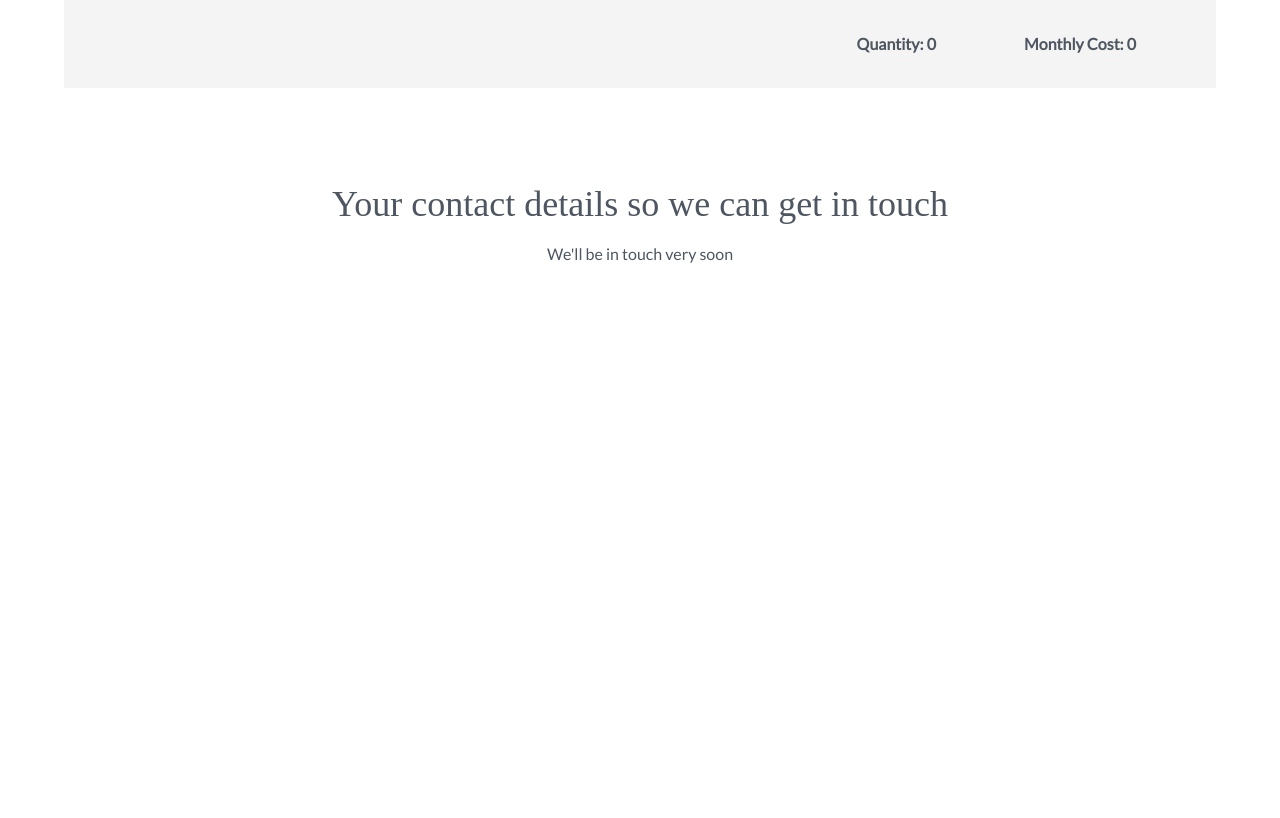
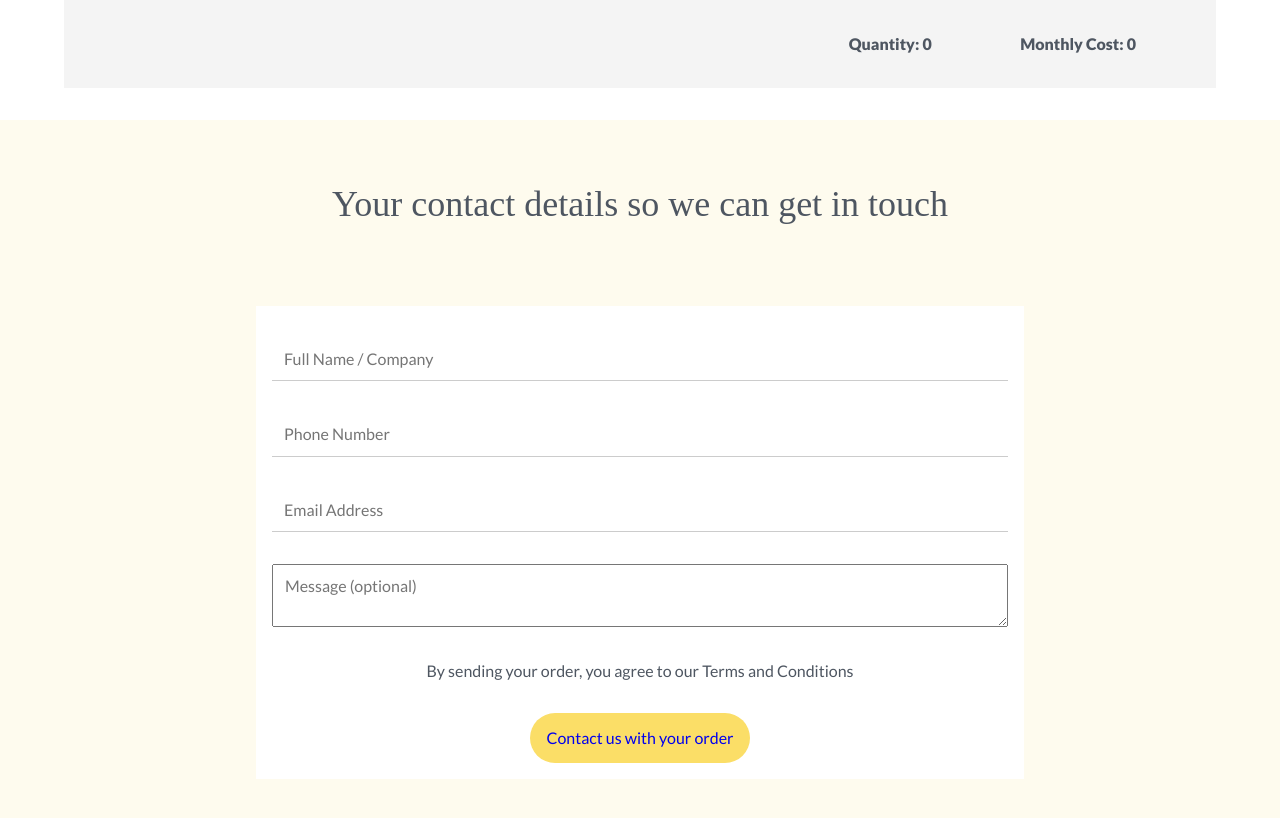
Before and after one commit to livepattern/pattern-client, a React (Create React App) app: page /order in a window 1280 px wide. Shown: the part 640-1458 px from the top of the page. Before the commit the page ends 970 px from the top, so only its background shows below. Built offline with nearby package versions, Linux system fonts and the light colour scheme.

Commit message:
Build form

```diff
--- a/package.json
+++ b/package.json
@@ -4,6 +4,7 @@
   "private": true,
   "dependencies": {
     "classnames": "^2.2.6",
+    "normalize.css": "^8.0.0",
     "react": "^16.5.1",
     "react-dom": "^16.5.1",
     "react-router-dom": "^4.3.1",
--- a/public/index.html
+++ b/public/index.html
@@ -10,7 +10,7 @@
     -->
     <link rel="manifest" href="%PUBLIC_URL%/manifest.json">
     <link rel="shortcut icon" href="%PUBLIC_URL%/favicon.ico">
-    <link href="https://fonts.googleapis.com/css?family=Lato|Noto+Serif+JP:600" rel="stylesheet">
+    <link href="https://fonts.googleapis.com/css?family=Lato:300,400,900|Noto+Serif+JP:600" rel="stylesheet">
     <link rel="stylesheet" href="https://unpkg.com/tachyons@4/css/tachyons.min.css">
     <!--
       Notice the use of %PUBLIC_URL% in the tags above.
--- a/src/App.css
+++ b/src/App.css
@@ -1,6 +1,27 @@
 .App {
   font-family: 'Lato', sans-serif;
   color: #4e5661;
+  box-sizing: border-box;
+}
+
+a {
+  text-decoration: none;
+}
+a:visited {
+  color: inherit;
+}
+
+input, textarea{
+  width: 100%;
+  padding: 12px;
+  box-sizing: border-box;
+  resize: vertical;
+}
+
+input {
+  border: none;
+  border-bottom: 1px solid #ccc;
+
 }
 
 .logo {
@@ -12,8 +33,16 @@
   display: inline-block;
 }
 
+.nav {
+  box-shadow: 0 2px 4px 0 rgba(50,50,93,.1);
+}
+
 .yellow-bg {
   background-color: #fbde67;
+}
+
+.light-yellow-bg {
+  background-color: #fefbee;
 }
 
 .serif {
--- a/src/App.js
+++ b/src/App.js
@@ -6,14 +6,14 @@ import Order from "./views/Order"
 
 const Nav = () => {
   return (
-    <div className="flex h3 justify-around items-center sans fixed bg-white w-100 top-0">
+    <div className="nav flex h3 justify-around items-center sans fixed bg-white w-100 top-0">
       <Link to="/">
         <span className="flex items-center serif">
           <span className="logo" /> Pattern
         </span>
       </Link>
       <strong>
-        <Link to="/order">+1 604 123 5688 | Chat</Link>
+        <Link to="/order" className="underline-hover">+1 604 123 5688 | Chat</Link>
       </strong>
     </div>
   )
--- /dev/null
+++ b/src/views/components/Button.js
@@ -0,0 +1,10 @@
+import React from "react"
+import { BrowserRouter as Router, Route, Link } from "react-router-dom"
+
+export default function Button({ text, to = '/order' }) {
+  return (
+    <Link to={to}>
+      <div className="br-pill yellow-bg tc pa3 pointer">{text}</div>
+    </Link>
+  )
+}
--- a/src/views/home.js
+++ b/src/views/home.js
@@ -1,5 +1,6 @@
 import React from "react"
-import CenteredHeaderWithDescription from './components/CenteredHeaderWithDescription'
+import CenteredHeaderWithDescription from "./components/CenteredHeaderWithDescription"
+import Button from "./components/Button"
 
 const HowItWorksIconGroup = ({ title, description }) => {
   return (
@@ -19,12 +20,14 @@ const Home = () => {
           <div className="lh-copy measure-narrow mb3">
             Why buy your office furniture outright when you can lease to own?
           </div>
-          <div className="br-pill yellow-bg w4 tc pa3">Order Now</div>
+          <div className="w4">
+            <Button text="Order Now" />
+          </div>
         </div>
       </div>
 
       {/* How it Works */}
-      <div className="bg-washed-yellow">
+      <div className="light-yellow-bg">
         <CenteredHeaderWithDescription
           header="How it works"
           description="Furniture leasing for your office that checks all the boxes"
@@ -63,16 +66,19 @@ const Home = () => {
           Need something different? We're flexible so send us your floorplan or
           get in touch.
         </div>
-        <div className="br-pill yellow-bg w4 tc pa3">Order Now</div>
+        <Button text="Order Now" />
       </div>
 
-      <div className="flex">
-        <div className="w-50 bg-washed-yellow pa5 tc serif f3">
+      <div className="flex flex-column flex-row-ns">
+        <div className="w-100 w-50-ns light-yellow-bg pa5 serif f3 lh-copy">
+          <div className="measure-narrow">
+
           "Willson will come and deliver all our furniture if anyone wants to
           know; he knows how to set up 14 chairs in 2 hours and has white
           gloves."{" "}
+          </div>
         </div>
-        <div className="w-50 bg-light-gray" />
+        <div className="w-100 w-50-ns bg-light-gray" />
       </div>
       {/* About Pattern */}
       <CenteredHeaderWithDescription
--- a/src/views/order.js
+++ b/src/views/order.js
@@ -1,6 +1,7 @@
 import React, { Component } from "react"
 import OrderRow from "./components/OrderRow"
-import CenteredHeaderWithDescription from './components/CenteredHeaderWithDescription'
+import CenteredHeaderWithDescription from "./components/CenteredHeaderWithDescription"
+import Button from "./components/Button"
 
 class Order extends Component {
   constructor() {
@@ -60,7 +61,10 @@ class Order extends Component {
   render() {
     return (
       <div className="mt4">
-      <CenteredHeaderWithDescription header="Lease furniture for your office space" textSize="f2" />
+        <CenteredHeaderWithDescription
+          header="Lease furniture for your office space"
+          textSize="f2"
+        />
         <div className="bg-near-white mr5-ns ml5-ns pa3-ns mb4">
           {/* Row */}
           <table className="f5 w-100 mw8 center" cellSpacing="0">
@@ -130,7 +134,32 @@ class Order extends Component {
             </tbody>
           </table>
         </div>
-        <CenteredHeaderWithDescription header="Your contact details so we can get in touch" description="We'll be in touch very soon" />
+        <div className="light-yellow-bg">
+          <CenteredHeaderWithDescription
+            header="Your contact details so we can get in touch"
+          />
+          <div className="flex justify-center">
+            <form className="flex flex-column items-center mb6 bg-white w-90 w-60-m w-60-l pa3">
+              <label className="w-100 pa3">
+                <input type="text" placeholder="Full Name / Company" />
+              </label>
+              <label className="w-100 pa3">
+                <input type="tel" name="phone" placeholder="Phone Number" />
+              </label>
+              <label className="w-100 pa3">
+                <input type="email" name="email" placeholder="Email Address" />
+              </label>
+              <label className="w-100 pa3">
+                <textarea name="message" placeholder="Message (optional)" />
+              </label>
+              <p className="mb4">
+                By sending your order, you agree to our{" "}
+                <span className="link">Terms and Conditions</span>
+              </p>
+              <Button text="Contact us with your order" />
+            </form>
+          </div>
+        </div>
       </div>
     )
   }
```
Also changed, not shown: 1 other file (tests, documents, lock files or other folders).
